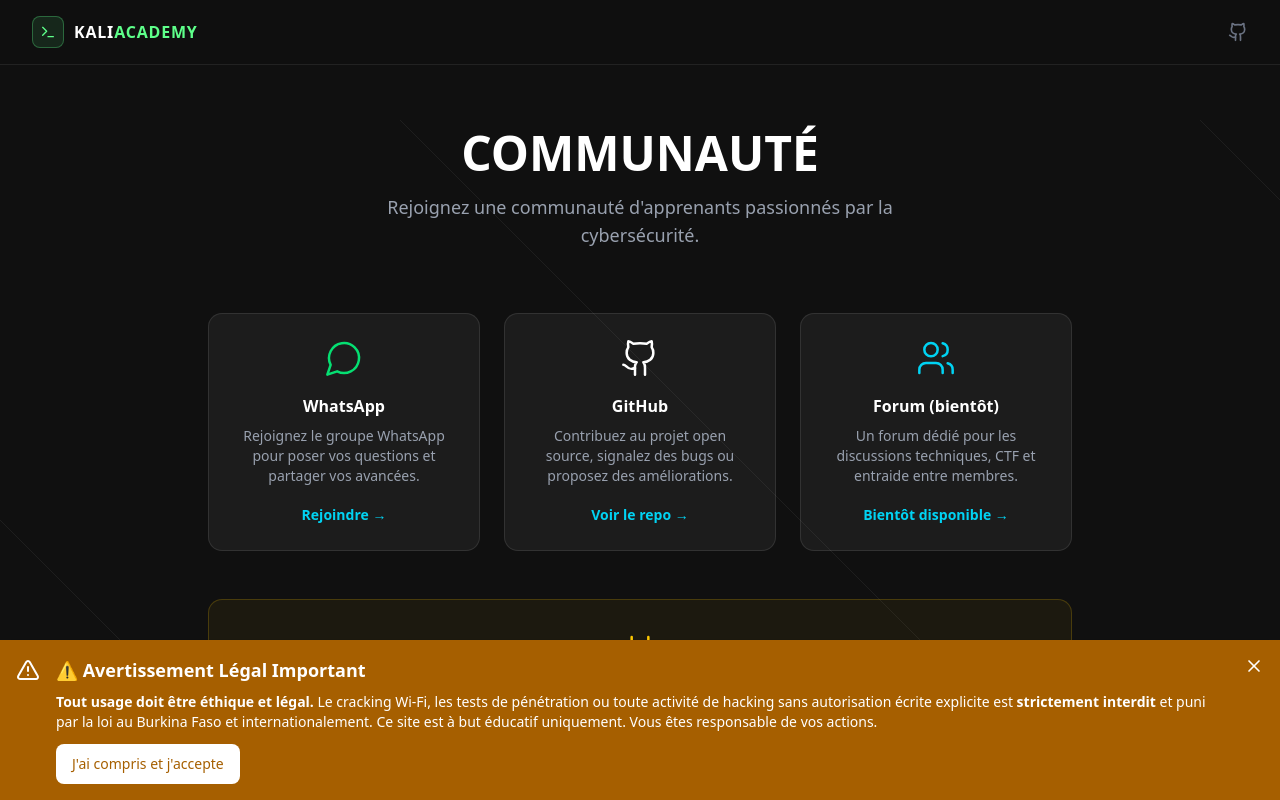
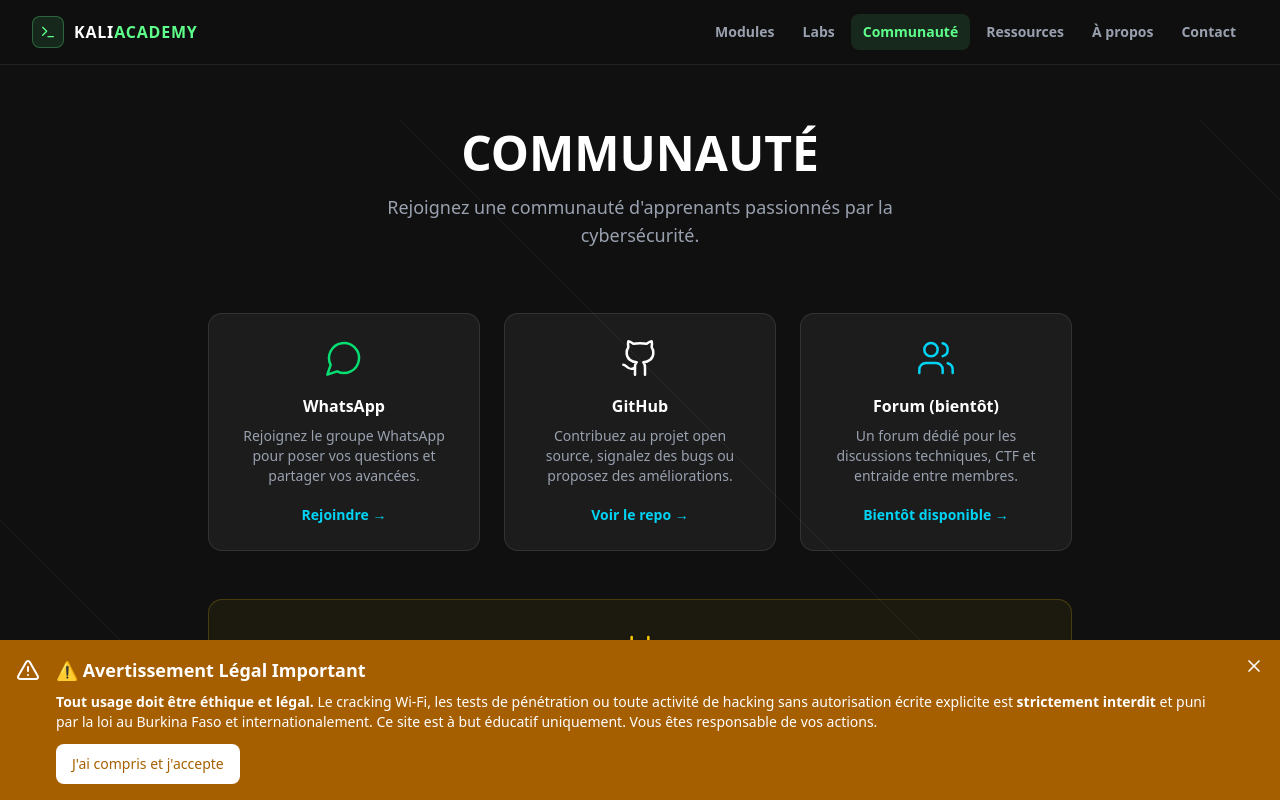
Before and after one commit to ANI-dianda/Kali-Linux, a Next.js app: page /communaute in a window 1280 px wide. Shown: the top 800 px of the page. Built offline with nearby package versions, Linux system fonts and the light colour scheme.

Commit message:
header : ajout navigation Modules Labs Communaute Ressources A-propos Contact

```diff
--- a/src/components/Header.tsx
+++ b/src/components/Header.tsx
@@ -2,10 +2,17 @@
 
 import Link from 'next/link';
 import { usePathname } from 'next/navigation';
-import { Menu, X, Terminal, Github } from 'lucide-react';
+import { Menu, X, Terminal } from 'lucide-react';
 import { useState } from 'react';
 
-const navLinks: { href: string; label: string }[] = [];
+const navLinks = [
+  { href: '/modules', label: 'Modules' },
+  { href: '/labs', label: 'Labs' },
+  { href: '/communaute', label: 'Communauté' },
+  { href: '/ressources', label: 'Ressources' },
+  { href: '/a-propos', label: 'À propos' },
+  { href: '/contact', label: 'Contact' },
+];
 
 export function Header() {
   const [isMenuOpen, setIsMenuOpen] = useState(false);
@@ -43,16 +50,14 @@
             ))}
           </nav>
 
-          {/* GitHub */}
-          <a
-            href="https://github.com/ANI-dianda/Kali-Linux"
-            target="_blank"
-            rel="noopener noreferrer"
-            className="text-gray-500 hover:text-[#5EFF8A] transition-colors"
-            aria-label="GitHub"
+          {/* Mobile button */}
+          <button
+            type="button"
+            className="lg:hidden p-2 text-gray-400 hover:text-white"
+            onClick={() => setIsMenuOpen(!isMenuOpen)}
           >
-            <Github className="h-5 w-5" />
-          </a>
+            {isMenuOpen ? <X className="h-5 w-5" /> : <Menu className="h-5 w-5" />}
+          </button>
         </div>
       </div>
 
```
